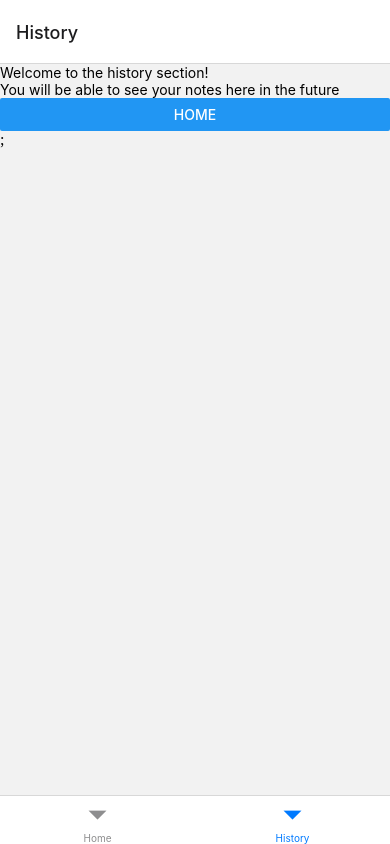
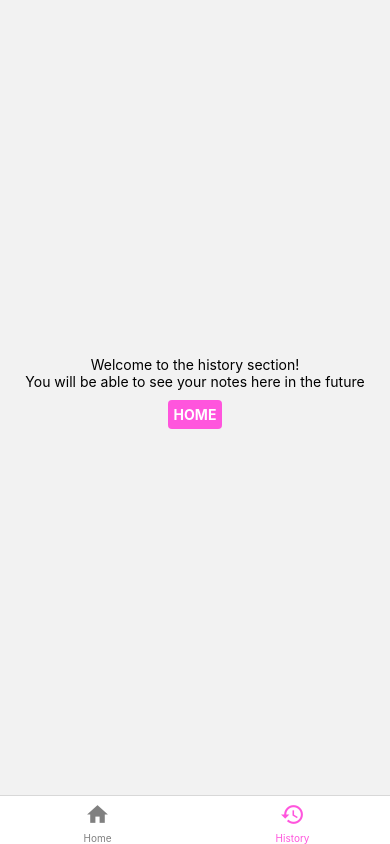
Before and after one commit to santicammarano/widergy-mobile-training, a React Native app: screen /History in a window 390 px wide. Built offline with nearby package versions, Linux system fonts and the light colour scheme.

Commit message:
feat: navigation styles

```diff
--- a/App.js
+++ b/App.js
@@ -2,14 +2,31 @@ import React from 'react';
 import Home from './src/app/components/Home';
 import History from './src/app/components/History';
 import {NavigationContainer} from '@react-navigation/native';
-import { createBottomTabNavigator } from '@react-navigation/bottom-tabs';
+import {createBottomTabNavigator} from '@react-navigation/bottom-tabs';
+import Icon from 'react-native-vector-icons/MaterialIcons';
 
 const App = () => {
   const Tab = createBottomTabNavigator();
 
   return (
     <NavigationContainer>
-      <Tab.Navigator>
+      <Tab.Navigator
+        screenOptions={({route}) => ({
+          tabBarIcon: ({focused, color, size}) => {
+            let iconName;
+
+            if (route.name === 'Home') {
+              iconName = 'home';
+            } else if (route.name === 'History') {
+              iconName = 'history';
+            }
+
+            return <Icon name={iconName} size={size} color={color} />;
+          },
+          tabBarActiveTintColor: '#ff55dd',
+          tabBarInactiveTintColor: 'gray',
+          headerShown: false,
+        })}>
         <Tab.Screen name="Home" component={Home} />
         <Tab.Screen name="History" component={History} />
       </Tab.Navigator>
--- a/package.json
+++ b/package.json
@@ -18,7 +18,8 @@
     "react-native-fa-icons": "^4.1.1",
     "react-native-safe-area-context": "^4.2.4",
     "react-native-screens": "^3.13.1",
-    "react-native-simple-action-button": "^1.0.1"
+    "react-native-simple-action-button": "^1.0.1",
+    "react-native-vector-icons": "^9.1.0"
   },
   "devDependencies": {
     "@babel/core": "^7.12.9",
--- a/src/app/components/History/index.js
+++ b/src/app/components/History/index.js
@@ -1,12 +1,19 @@
 import React from 'react';
-import {View, Text, Button} from 'react-native';
+import {View, Text, Pressable} from 'react-native';
+import styles from './styles';
+
 
 const History = ({navigation}) => {
   return (
-    <View>
+    <View style={styles.container}>
       <Text>Welcome to the history section!</Text>
       <Text>You will be able to see your notes here in the future</Text>
-      <Button title="Home" onPress={() => navigation.navigate('Home')} />;
+      {/* <Icon name="rocket" size={30} color="#900" />; */}
+      <Pressable
+        onPress={() => navigation.navigate('Home')}
+        style={styles.homeButton}>
+        <Text style={styles.homeButtonText}>Home</Text>
+      </Pressable>
     </View>
   );
 };
--- a/src/app/components/History/styles.js
+++ b/src/app/components/History/styles.js
@@ -0,0 +1,24 @@
+import {StyleSheet} from 'react-native';
+
+const styles = StyleSheet.create({
+  container: {
+    display: 'flex',
+    justifyContent: 'center',
+    alignItems: 'center',
+    height: '100%',
+  },
+  homeButton: {
+    borderRadius: 4,
+    padding: 6,
+    elevation: 2,
+    margin: 10,
+    backgroundColor: '#ff55dd',
+  },
+  homeButtonText: {
+    fontWeight: "bold",
+    color: "#fff",
+    textTransform: "uppercase",
+  },
+});
+
+export default styles;
--- a/src/app/components/Home/index.js
+++ b/src/app/components/Home/index.js
@@ -5,6 +5,7 @@ import ActionButton from 'react-native-simple-action-button';
 
 import {Text, View, Button} from 'react-native';
 import styles from './styles';
+import Pressable from 'react-native/Libraries/Components/Pressable/Pressable';
 
 const Home = ({navigation}) => {
   // Initial values for the notes state
@@ -38,6 +39,11 @@ const Home = ({navigation}) => {
   return (
     <View style={styles.mainContainer}>
       <Text style={styles.title}>NOTIFY</Text>
+      <Pressable
+        onPress={() => navigation.navigate('History')}
+        style={styles.historyButton}>
+        <Text style={styles.historyButtonText}>History</Text>
+      </Pressable>
       <NoteList notes={notes} deleteNote={deleteNote} />
       <ActionButton onPress={() => setModalVisible(!modalVisible)} />
       <NewNoteForm
@@ -45,7 +51,6 @@ const Home = ({navigation}) => {
         setModalVisible={setModalVisible}
         addNewNote={addNewNote}
       />
-      <Button title="Home" onPress={() => navigation.navigate('Home')} />;
     </View>
   );
 };
--- a/src/app/components/Home/styles.js
+++ b/src/app/components/Home/styles.js
@@ -13,22 +13,19 @@ const styles = StyleSheet.create({
     fontSize: 24,
     fontWeight: 'bold',
   },
-  sectionContainer: {
-    marginTop: 32,
-    paddingHorizontal: 24,
+  historyButton: {
+    borderRadius: 4,
+    padding: 6,
+    elevation: 2,
+    margin: 10,
+    backgroundColor: '#ff55dd',
   },
-  sectionTitle: {
-    fontSize: 24,
-    fontWeight: '600',
+  historyButtonText: {
+    fontWeight: "bold",
+    color: "#fff",
+    textTransform: "uppercase"
   },
-  sectionDescription: {
-    marginTop: 8,
-    fontSize: 18,
-    fontWeight: '400',
-  },
-  highlight: {
-    fontWeight: '700',
-  },
+
 });
 
 export default styles;
```
Also changed, not shown: 2 other files (tests, documents, lock files or other folders).
